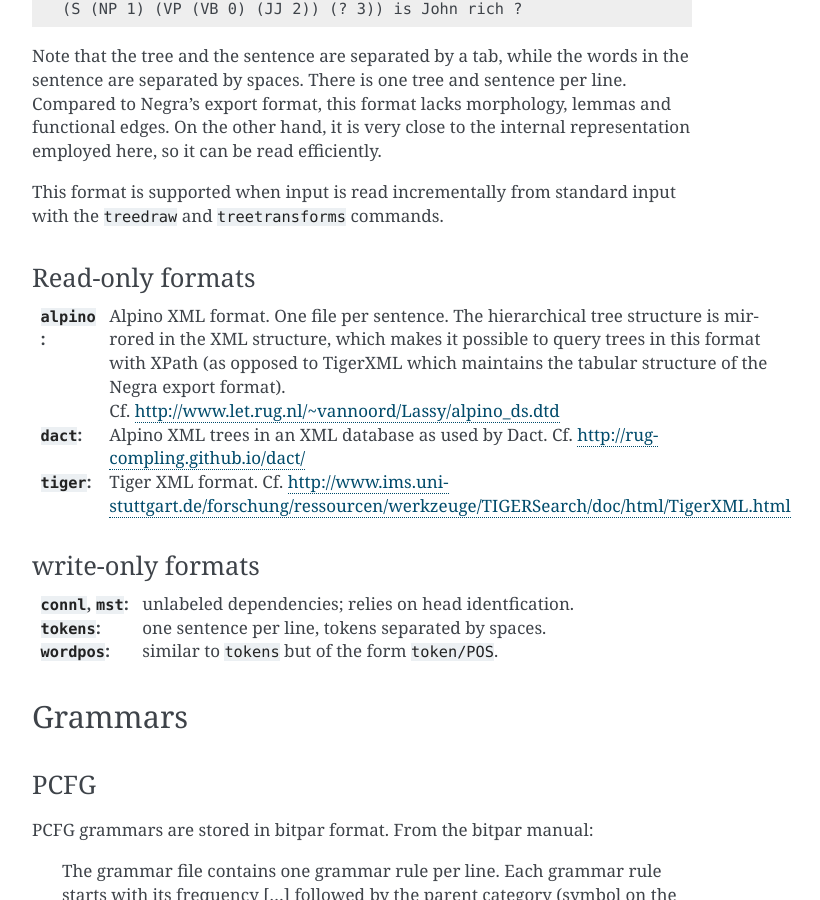
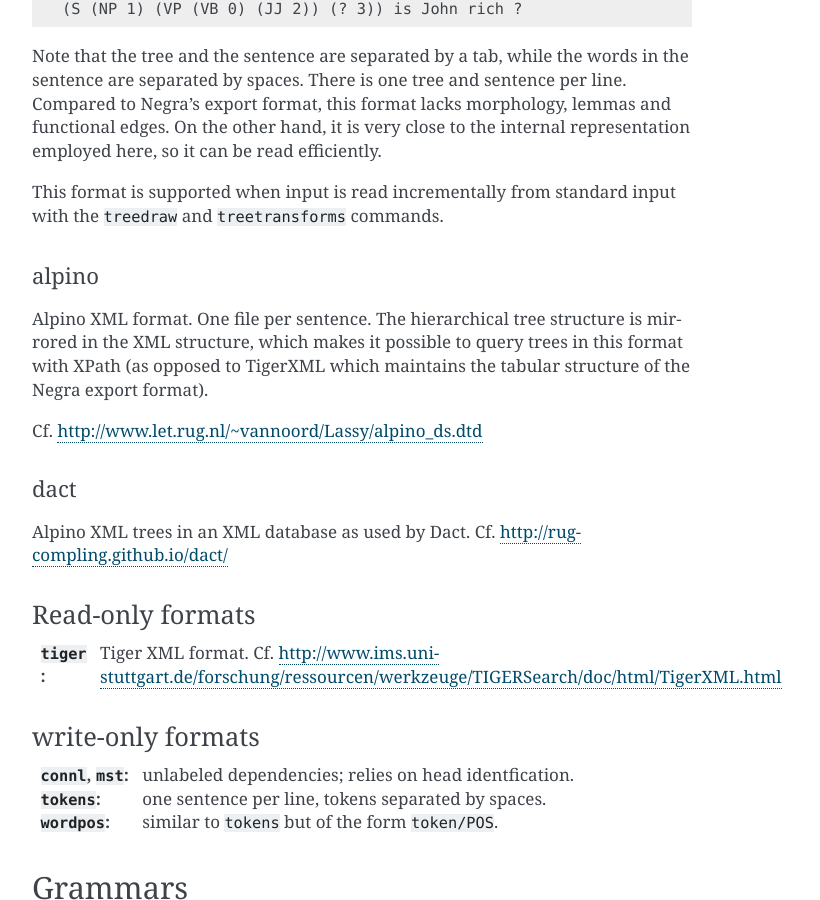
Before and after one commit to andreasvc/disco-dop, a Sphinx documentation site: the page built from docs/fileformats.rst, in a window 1280 px wide and 900 px high, scrolled down 1126 px. Shown: the whole window, without its empty margins (388-1208 px from the left). Built offline with Sphinx 7.4.7, drawn with Linux system fonts in a browser that asks for light colours.

Commit message:
update docs

```diff
--- a/docs/fileformats.rst
+++ b/docs/fileformats.rst
@@ -57,19 +57,22 @@ internal representation employed here, so it can be read efficiently.
 This format is supported when input is read incrementally from
 standard input with the ``treedraw`` and ``treetransforms`` commands.
 
+alpino
+~~~~~~
+Alpino XML format. One file per sentence. The hierarchical tree structure is
+mirrored in the XML structure, which makes it possible to query trees in this
+format with XPath (as opposed to TigerXML which maintains the tabular structure
+of the Negra export format).
+
+Cf. http://www.let.rug.nl/~vannoord/Lassy/alpino_ds.dtd
+
+dact
+~~~~
+Alpino XML trees in an XML database as used by Dact.
+Cf. http://rug-compling.github.io/dact/
+
 Read-only formats
 ^^^^^^^^^^^^^^^^^
-:``alpino``:
-    Alpino XML format. One file per sentence.
-    The hierarchical tree structure is mirrored in the XML
-    structure, which makes it possible to query trees in this
-    format with XPath (as opposed to TigerXML which maintains
-    the tabular structure of the Negra export format).
-
-    Cf. http://www.let.rug.nl/~vannoord/Lassy/alpino_ds.dtd
-:``dact``:
-    Alpino XML trees in an XML database as used by Dact.
-    Cf. http://rug-compling.github.io/dact/
 :``tiger``: Tiger XML format.
     Cf. http://www.ims.uni-stuttgart.de/forschung/ressourcen/werkzeuge/TIGERSearch/doc/html/TigerXML.html
 
```
